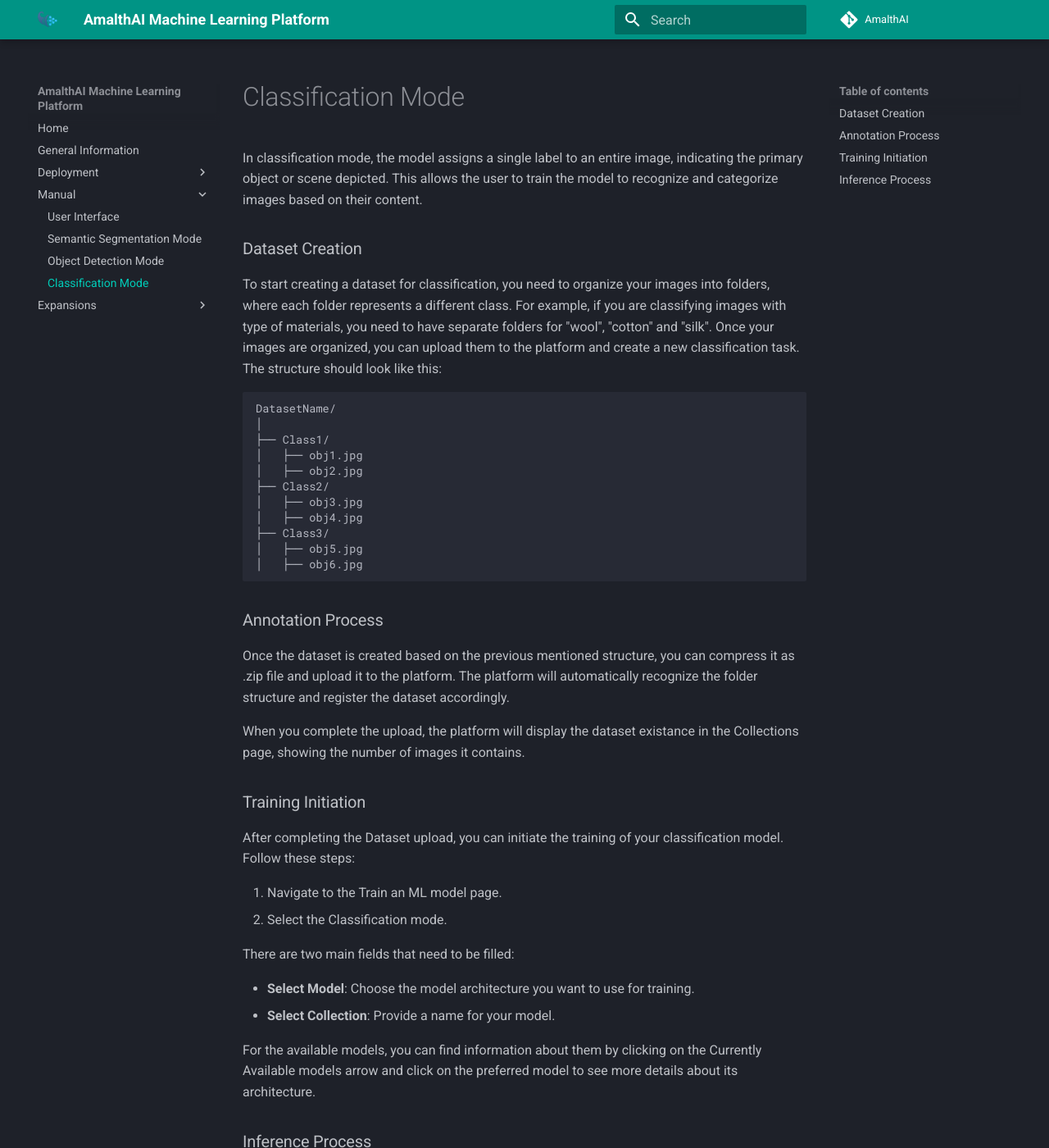
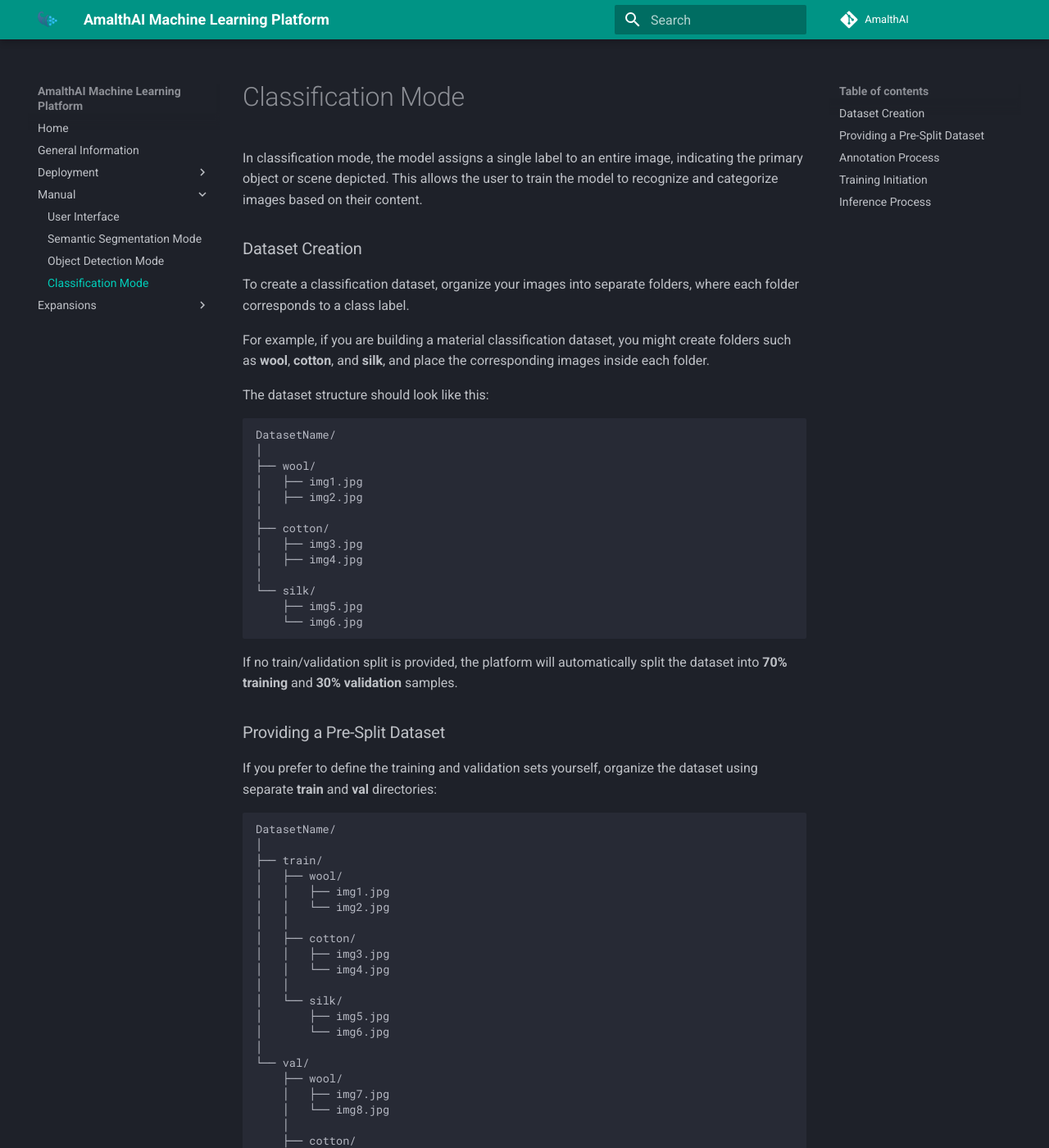
Before and after one commit to TEXTaiLES/AmalthAI-documentation, an MkDocs documentation site: the page built from docs/manual/classification.md, in a window 1280 px wide and 1400 px high. Shown: the whole window at 82% size. Built offline with MkDocs 1.6.1 and Material for MkDocs 9.7.7, drawn with Linux system fonts in a browser that asks for light colours; comment, search, counter and statistics services are not loaded; some of the changed text lies outside the part shown.

Commit message:
Updates classification mode dataset upload options

````diff
--- a/docs/manual/classification.md
+++ b/docs/manual/classification.md
@@ -2,25 +2,68 @@
 In classification mode, the model assigns a single label to an entire image, indicating the primary object or scene depicted. This allows the user to train the model to recognize and categorize images based on their content.
 
 ### Dataset Creation
-To start creating a dataset for classification, you need to organize your images into folders, where each folder represents a different class. For example, if you are classifying images with type of materials, you need to have separate folders for "wool", "cotton" and "silk". Once your images are organized, you can upload them to the platform and create a new classification task.
-The structure should look like this:
+
+To create a classification dataset, organize your images into separate folders, where each folder corresponds to a class label.
+
+For example, if you are building a material classification dataset, you might create folders such as **wool**, **cotton**, and **silk**, and place the corresponding images inside each folder.
+
+The dataset structure should look like this:
 
 ```
 DatasetName/
 │
-├── Class1/
-│   ├── obj1.jpg
-│   ├── obj2.jpg
-├── Class2/
-│   ├── obj3.jpg
-│   ├── obj4.jpg
-├── Class3/
-│   ├── obj5.jpg
-│   ├── obj6.jpg
+├── wool/
+│   ├── img1.jpg
+│   ├── img2.jpg
+│
+├── cotton/
+│   ├── img3.jpg
+│   ├── img4.jpg
+│
+└── silk/
+    ├── img5.jpg
+    └── img6.jpg
+```
+
+If no train/validation split is provided, the platform will automatically split the dataset into **70% training** and **30% validation** samples.
+
+### Providing a Pre-Split Dataset
+
+If you prefer to define the training and validation sets yourself, organize the dataset using separate **train** and **val** directories:
+
+```
+DatasetName/
+│
+├── train/
+│   ├── wool/
+│   │   ├── img1.jpg
+│   │   └── img2.jpg
+│   │
+│   ├── cotton/
+│   │   ├── img3.jpg
+│   │   └── img4.jpg
+│   │
+│   └── silk/
+│       ├── img5.jpg
+│       └── img6.jpg
+│
+└── val/
+    ├── wool/
+    │   ├── img7.jpg
+    │   └── img8.jpg
+    │
+    ├── cotton/
+    │   ├── img9.jpg
+    │   └── img10.jpg
+    │
+    └── silk/
+        ├── img11.jpg
+        └── img12.jpg
 ```
 
 ### Annotation Process
-Once the dataset is created based on the previous mentioned structure, you can compress it as .zip file and upload it to the platform. The platform will automatically recognize the folder structure and register the dataset accordingly.
+
+Once your dataset is organized, you can compress it as .zip file and upload it to the platform. The platform will automatically recognize the folder structure and register the dataset accordingly.
 
 When you complete the upload, the platform will display the dataset existance in the Collections page, showing the number of images it contains.
 
````
